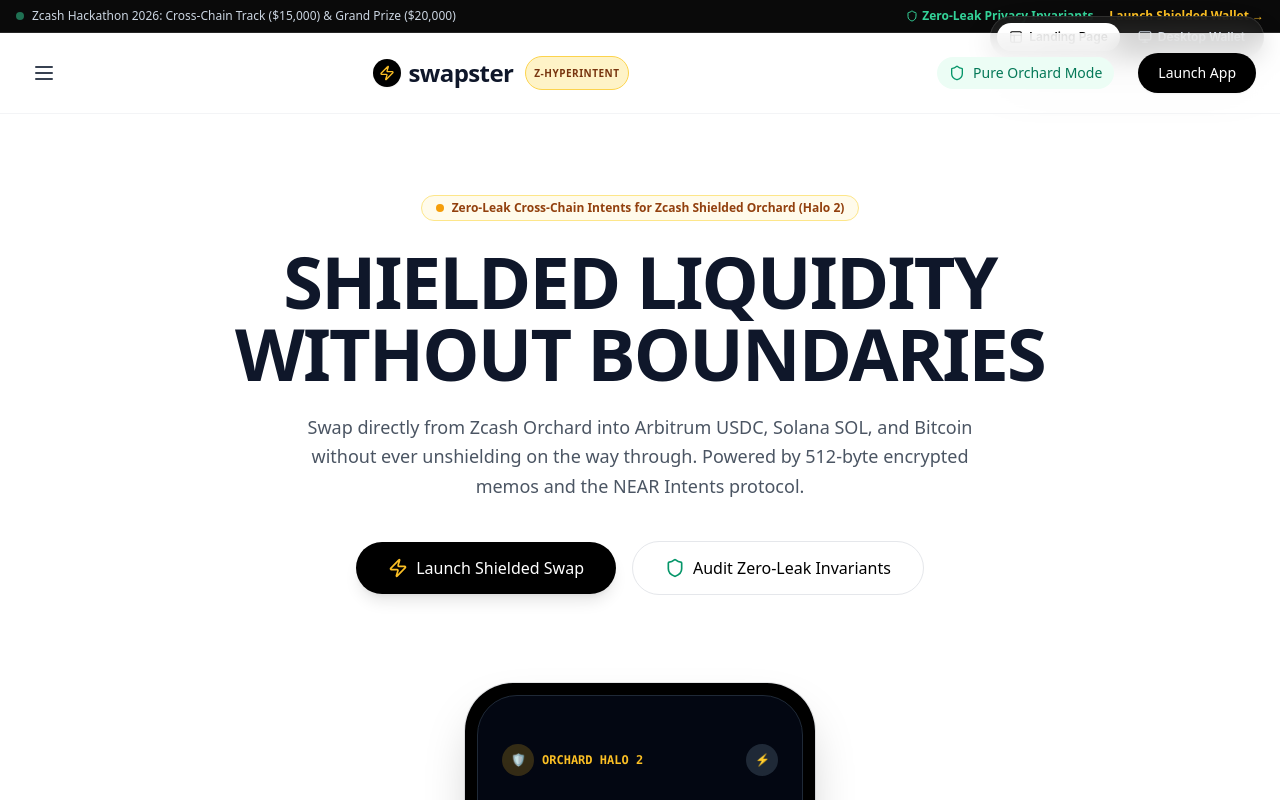
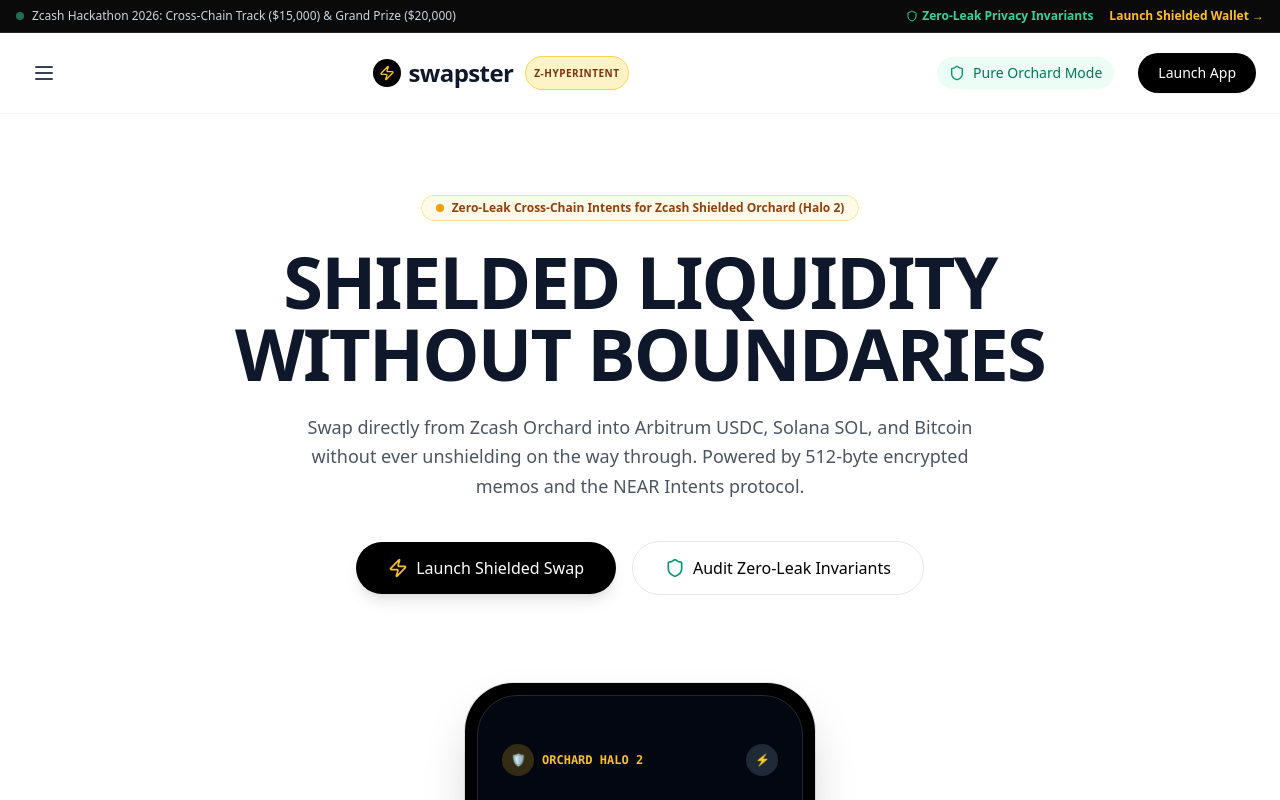
Before and after one commit to Blackwrld04/ZCross, a Next.js app: page / in a window 1280 px wide. Shown: the top 800 px of the page. Built offline with nearby package versions, Linux system fonts and the light colour scheme.

Commit message:
Remove floating view switcher overlay that was overlapping the top navbar

```diff
--- a/src/app/page.tsx
+++ b/src/app/page.tsx
@@ -8,7 +8,6 @@
 import { PrivacyAuditor } from '@/components/PrivacyAuditor';
 import { DestinationToken } from '@/components/SwapCard';
 import { AuditReceiptData } from '@/core/crypto/receipt';
-import { Layout, Monitor } from 'lucide-react';
 
 export default function Home() {
   const [view, setView] = useState<'landing' | 'wallet'>('landing');
@@ -89,28 +88,6 @@
 
   return (
     <div className="min-h-screen relative font-geist">
-      {/* Floating View Switcher (Top Right) */}
-      <div className="fixed top-4 right-4 z-40 flex items-center gap-1.5 p-1.5 rounded-full bg-neutral-900/90 border border-white/10 shadow-2xl backdrop-blur-md">
-        <button
-          onClick={() => setView('landing')}
-          className={`flex items-center gap-1.5 px-3 py-1.5 rounded-full text-xs font-semibold transition ${
-            view === 'landing' ? 'bg-white text-black shadow-md' : 'text-slate-300 hover:text-white'
-          }`}
-        >
-          <Layout className="w-3.5 h-3.5" />
-          Landing Page
-        </button>
-        <button
-          onClick={() => setView('wallet')}
-          className={`flex items-center gap-1.5 px-3 py-1.5 rounded-full text-xs font-semibold transition ${
-            view === 'wallet' ? 'bg-amber-400 text-neutral-950 font-bold shadow-md' : 'text-slate-300 hover:text-white'
-          }`}
-        >
-          <Monitor className="w-3.5 h-3.5" />
-          Desktop Wallet
-        </button>
-      </div>
-
       {/* Render Selected View */}
       {view === 'landing' ? (
         <LandingPage
```
